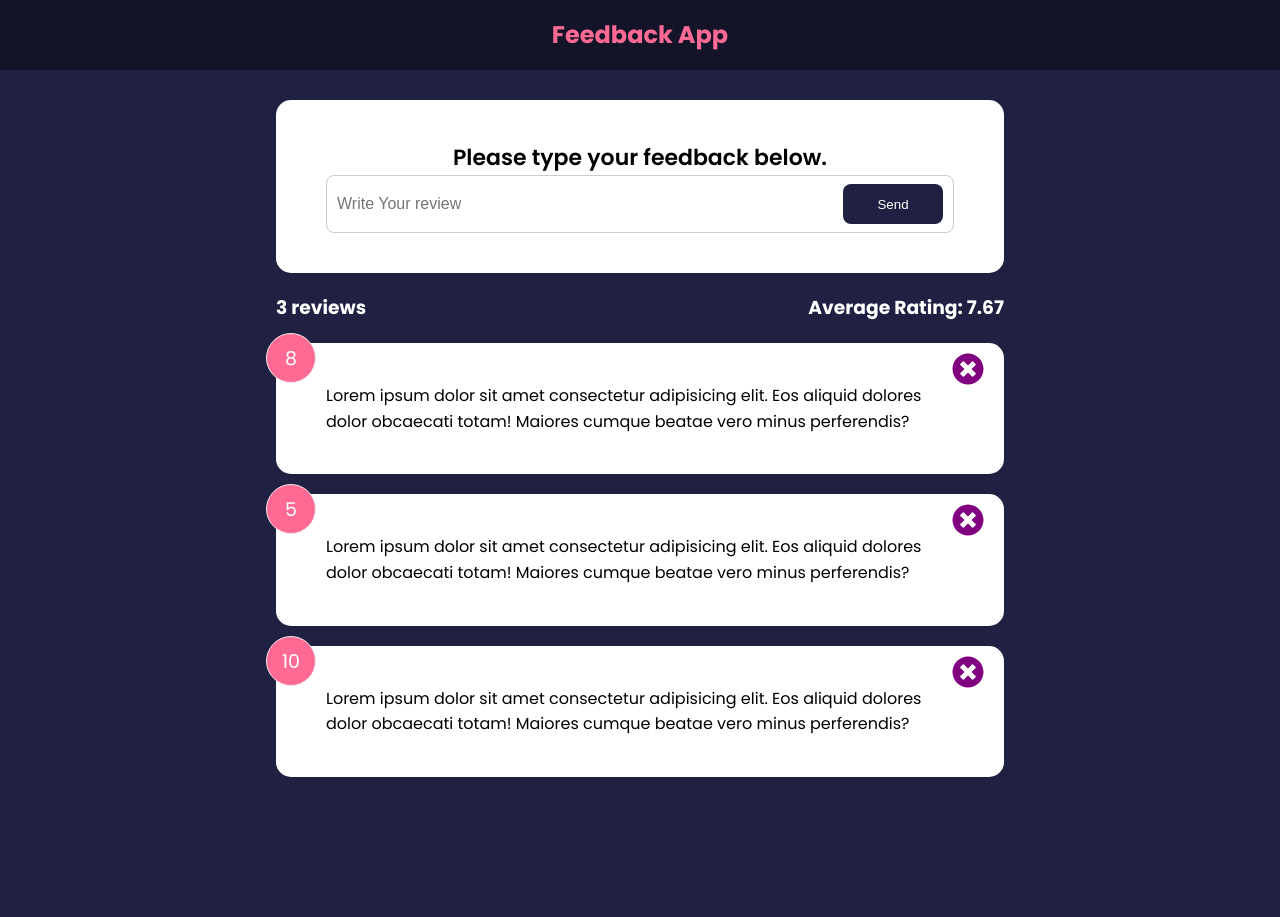
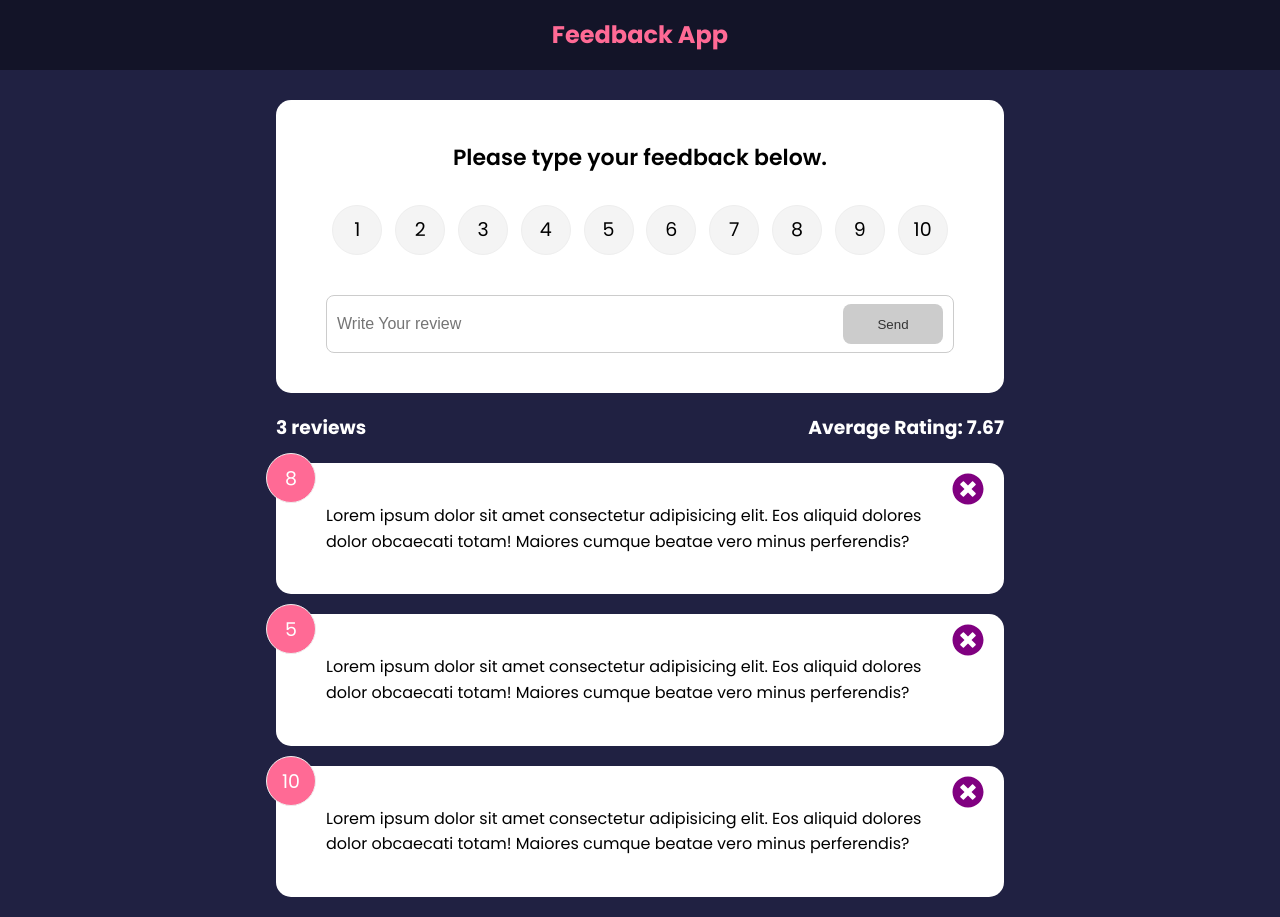
Before and after one commit to Pratapdong12/feedBackApp, a React (Create React App) app: page / in a window 1280 px wide. Before the commit the page ends 800 px from the top, so only its background shows below. Built offline with nearby package versions, Linux system fonts and the light colour scheme.

Commit message:
feedback and rating sent through submit button

```diff
--- a/src/App.js
+++ b/src/App.js
@@ -5,6 +5,7 @@
 import FeedbackStats from './components/FeedbackStats';
 import FeedbackForm from './components/FeedbackForm';
 import Button from './components/shared/Button';
+import { v4 as uuidv4} from 'uuid';
 
 function App() {
   const [feedback, setFeedback] = React.useState(FeedbackData);
@@ -15,11 +16,16 @@
     }
   };
 
+  const addFeedback = (newFeedback) => {
+    newFeedback.id = uuidv4();
+    setFeedback( [...feedback, newFeedback]);
+  };
+
   return (
     <>
       <Header />
       <div className='container'>
-        <FeedbackForm />
+        <FeedbackForm handleAdd={addFeedback}/>
         <FeedbackStats feedback={feedback} />
         <FeedbackList feedback={feedback} handleDelete={deleteFeedback} />
       </div>
--- a/src/components/FeedbackForm.js
+++ b/src/components/FeedbackForm.js
@@ -1,26 +1,56 @@
-import React from 'react';
+import {useState} from 'react';
 import Button from './shared/Button';
 import Card from './shared/Card';
+import RatingSelect from './RatingSelect';
 
-function FeedbackForm() {
+function FeedbackForm({handleAdd}) {
 
-  const [text, setText] = React.useState('');
+  const [text, setText] = useState('');
+  const [btnDisabled, setBtnDisabled] = useState(true);
+  const [message, setMessage] = useState('');
+  const [rating, setRating] = useState('');
 
   const handleChangeText = (e) =>{
+
+    if (text === ''){
+
+      setBtnDisabled(true);
+      setMessage(null);
+    }
+    else if (text !== '' && text.trim().length <= 10){
+
+      setBtnDisabled(true);
+      setMessage('Your text is less than 10 character');
+    }
+    else{
+
+      setBtnDisabled(false);
+      setMessage(null);
+    }
+
     setText(e.target.value);
   };
 
+ const handleSubmit = (e) =>{
+    e.preventDefault();
+    if(text.trim().length >10){
+    const newFeedback = {rating,text}
+    handleAdd(newFeedback);
+    }
 
+ };
 
 
 
   return (
     <Card>
-      <form>
+      <form onSubmit={handleSubmit}>
         <h2>Please type your feedback below.</h2>
+        <RatingSelect select={(select)=> setRating(select)} />
         <div className='input-group'>
           <input type='text' onChange = {handleChangeText} placeholder='Write Your review'/>
-          <Button> Send </Button>
+          <Button isDisabled={btnDisabled} type='submit'>{' '} Send {' '}</Button>
+          {message && <div className='message'>{message}</div>}
         </div>
 
       </form>
--- /dev/null
+++ b/src/components/RatingSelect.js
@@ -0,0 +1,55 @@
+import React from 'react';
+
+
+function RatingSelect({ select }) {
+    const [selected, setSelected] = React.useState('10');
+    const handleChange = (e) => {
+        setSelected(+e.target.value);
+        select(+e.target.value);
+    }
+    return (
+        <ul className='rating'>
+           <li>
+               <input type='radio' id='num1' value ='1' name='rating' onChange={handleChange} checked= {selected === 1}/>
+               <label htmlFor='num1'>1</label>
+           </li>
+           <li>
+               <input type='radio' id='num2' value ='2' name='rating' onChange={handleChange} checked= {selected === 2}/>
+               <label htmlFor='num2'>2</label>
+           </li>
+           <li>
+               <input type='radio' id='num3' value ='3' name='rating' onChange={handleChange} checked= {selected === 3}/>
+               <label htmlFor='num3'>3</label>
+           </li>
+           <li>
+               <input type='radio' id='num4' value ='4' name='rating' onChange={handleChange} checked= {selected === 4}/>
+               <label htmlFor='num4'>4</label>
+           </li>
+           <li>
+               <input type='radio' id='num5' value ='5' name='rating' onChange={handleChange} checked= {selected === 5}/>
+               <label htmlFor='num5'>5</label>
+           </li>
+           <li>
+               <input type='radio' id='num6' value ='6' name='rating' onChange={handleChange} checked= {selected === 6}/>
+               <label htmlFor='num6'>6</label>
+           </li>
+           <li>
+               <input type='radio' id='num7' value ='7' name='rating' onChange={handleChange} checked= {selected === 7}/>
+               <label htmlFor='num7'>7</label>
+           </li>
+           <li>
+               <input type='radio' id='num8' value ='8' name='rating' onChange={handleChange} checked= {selected === 8}/>
+               <label htmlFor='num8'>8</label>
+           </li>
+           <li>
+               <input type='radio' id='num9' value ='9' name='rating' onChange={handleChange} checked= {selected === 9}/>
+               <label htmlFor='num9'>9</label>
+           </li>
+           <li>
+               <input type='radio' id='num10' value ='10' name='rating' onChange={handleChange} checked= {selected === 10}/>
+               <label htmlFor='num10'>10</label>
+           </li>
+        </ul>
+    );
+};
+export default RatingSelect;
--- a/src/data/FeedbackData.js
+++ b/src/data/FeedbackData.js
@@ -1,16 +1,18 @@
+import { v4 as uuidv4} from 'uuid';
+
 export const FeedbackData = [
     {
-      id: 1,
+      id: uuidv4(),
       rating: 8,
       text: 'Lorem ipsum dolor sit amet consectetur adipisicing elit. Eos aliquid dolores dolor obcaecati totam! Maiores cumque beatae vero minus perferendis?',
     },
     {
-      id: 2,
+      id: uuidv4(),
       rating: 5,
       text: 'Lorem ipsum dolor sit amet consectetur adipisicing elit. Eos aliquid dolores dolor obcaecati totam! Maiores cumque beatae vero minus perferendis?',
     },
     {
-      id: 3,
+      id: uuidv4(),
       rating: 10,
       text: 'Lorem ipsum dolor sit amet consectetur adipisicing elit. Eos aliquid dolores dolor obcaecati totam! Maiores cumque beatae vero minus perferendis?',
     },
```
